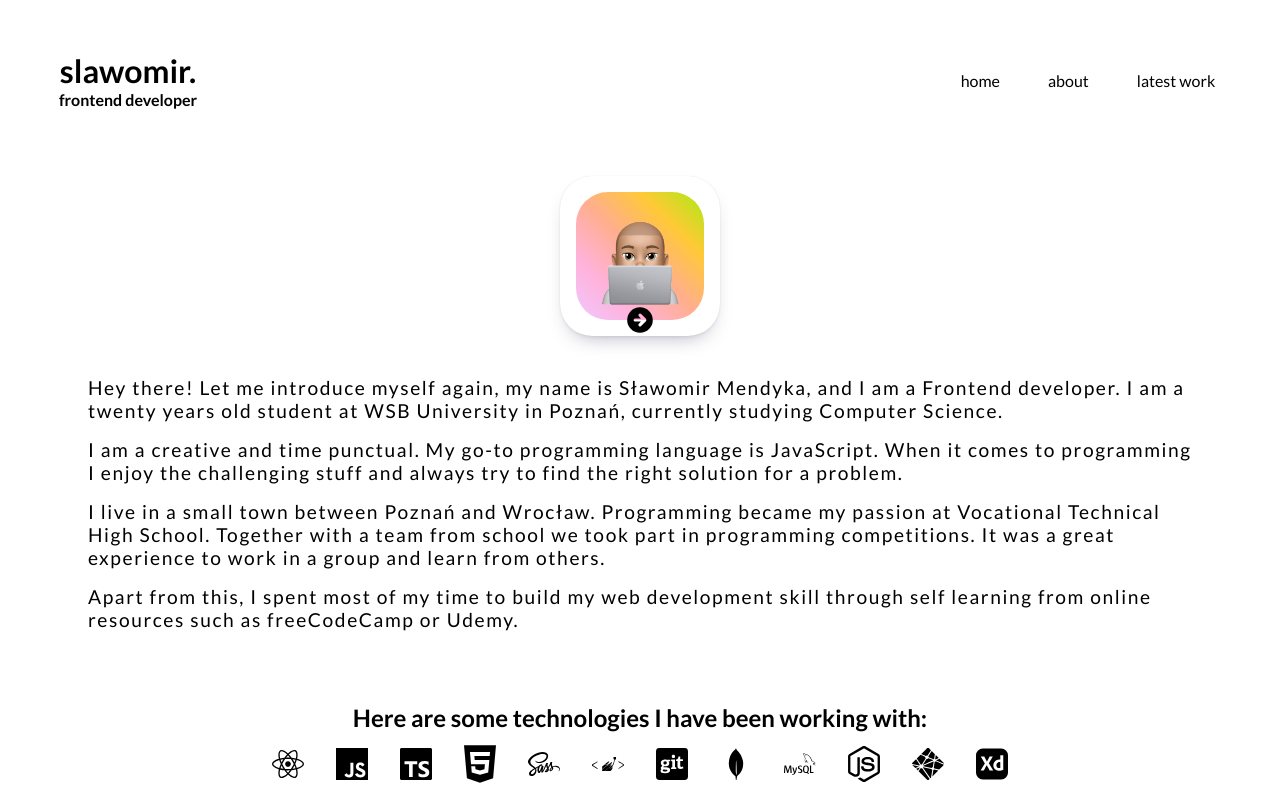
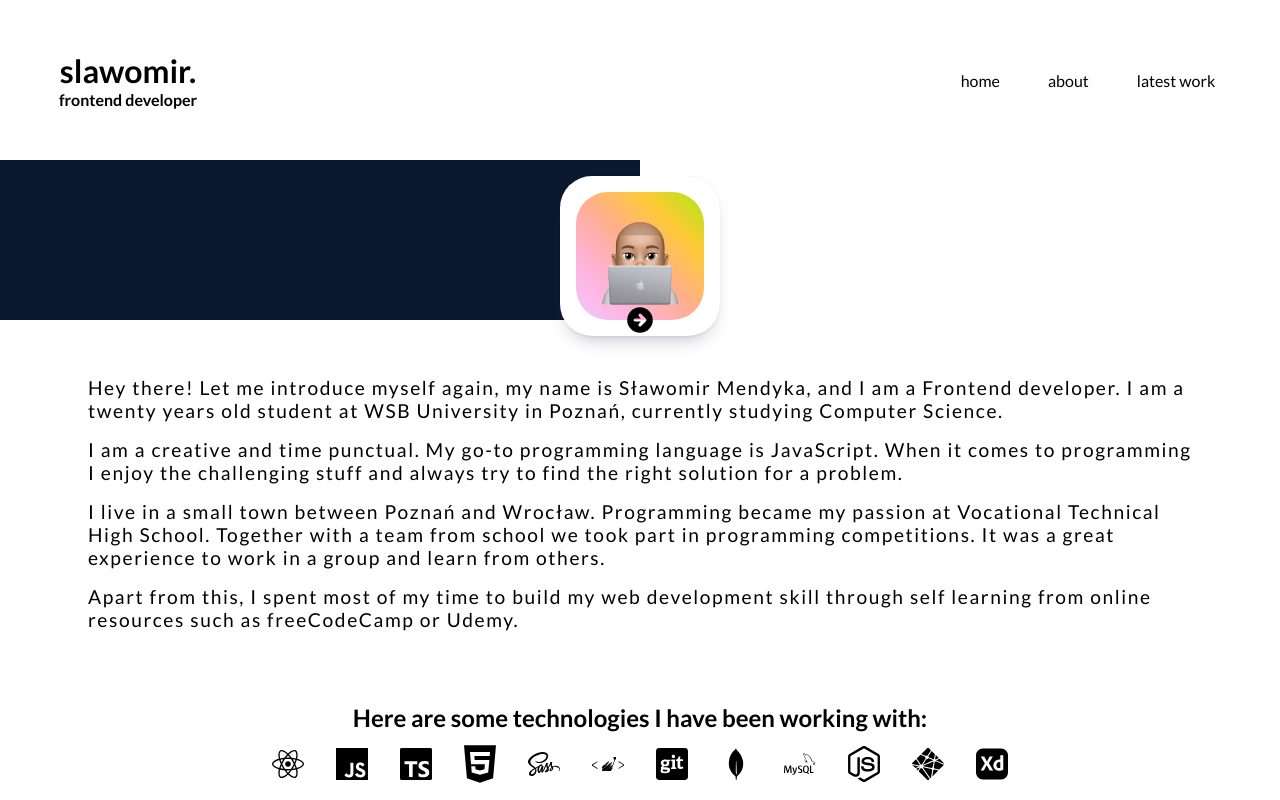
Before and after one commit to slawomirdev/portfolio, a React (Create React App) app: page /about in a window 1280 px wide. Built offline with nearby package versions, Linux system fonts and the light colour scheme.

Commit message:
fix height bug v3

```diff
--- a/src/components/CardAbout.tsx
+++ b/src/components/CardAbout.tsx
@@ -29,10 +29,6 @@ const CardWrapper = styled(motion.div)`
   background: #0a192f;
   color: #fff;
   height: 10rem;
-
-  @media only screen and (max-width: 1440px) {
-    display: none;
-  }
 `;
 
 export default CardAbout;
--- a/src/components/Skills.tsx
+++ b/src/components/Skills.tsx
@@ -6,9 +6,9 @@ import EmailMe from "./EmailMe";
 import email from "../assets/email.png";
 
 const variants = {
-  visible: { opacity: 1, y: 0, transition: { duration: 2 } },
-  hidden: { opacity: 0, y: 400 },
-  exit: { opacity: 0, y: 400, transition: { duration: 0.5 } },
+  visible: { opacity: 1, x: 0, transition: { duration: 2 } },
+  hidden: { opacity: 0, x: 400 },
+  exit: { opacity: 0, x: 400, transition: { duration: 0.5 } },
 };
 
 const Skills: React.FC = () => {
```
